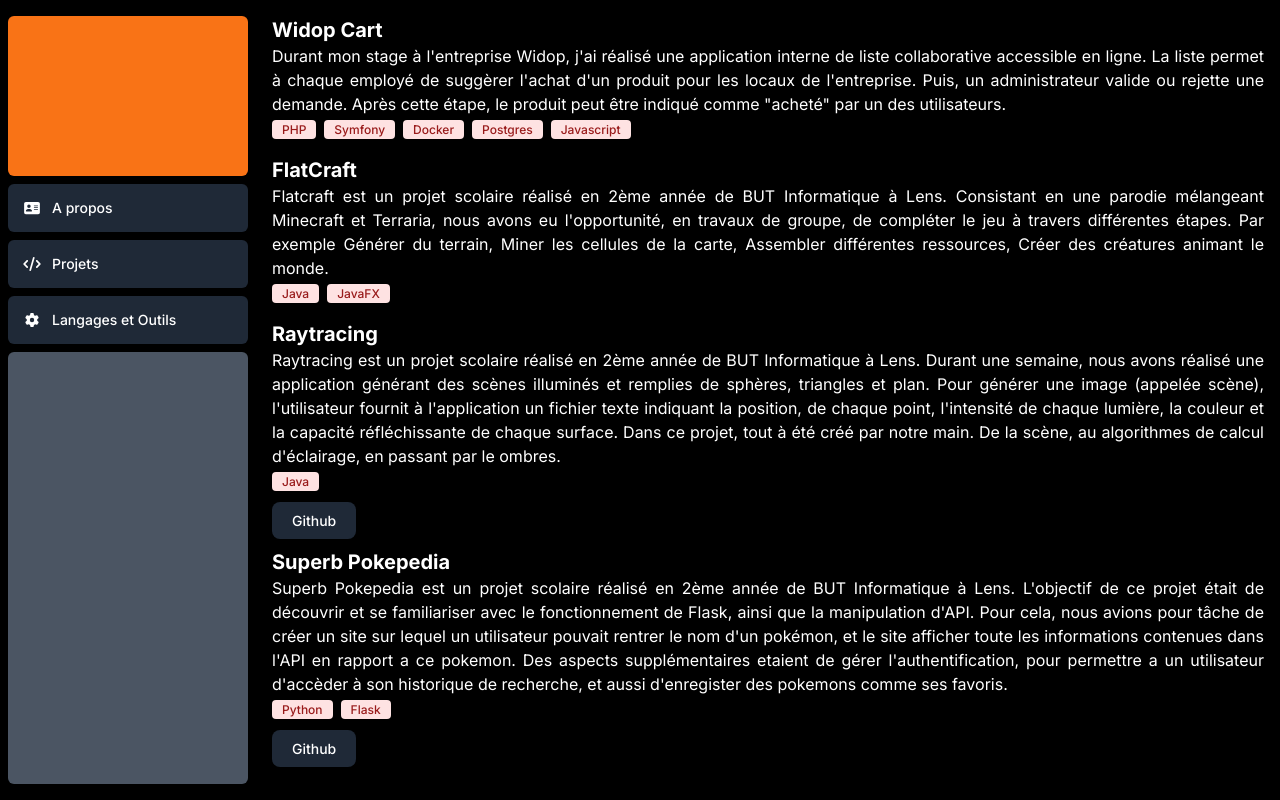
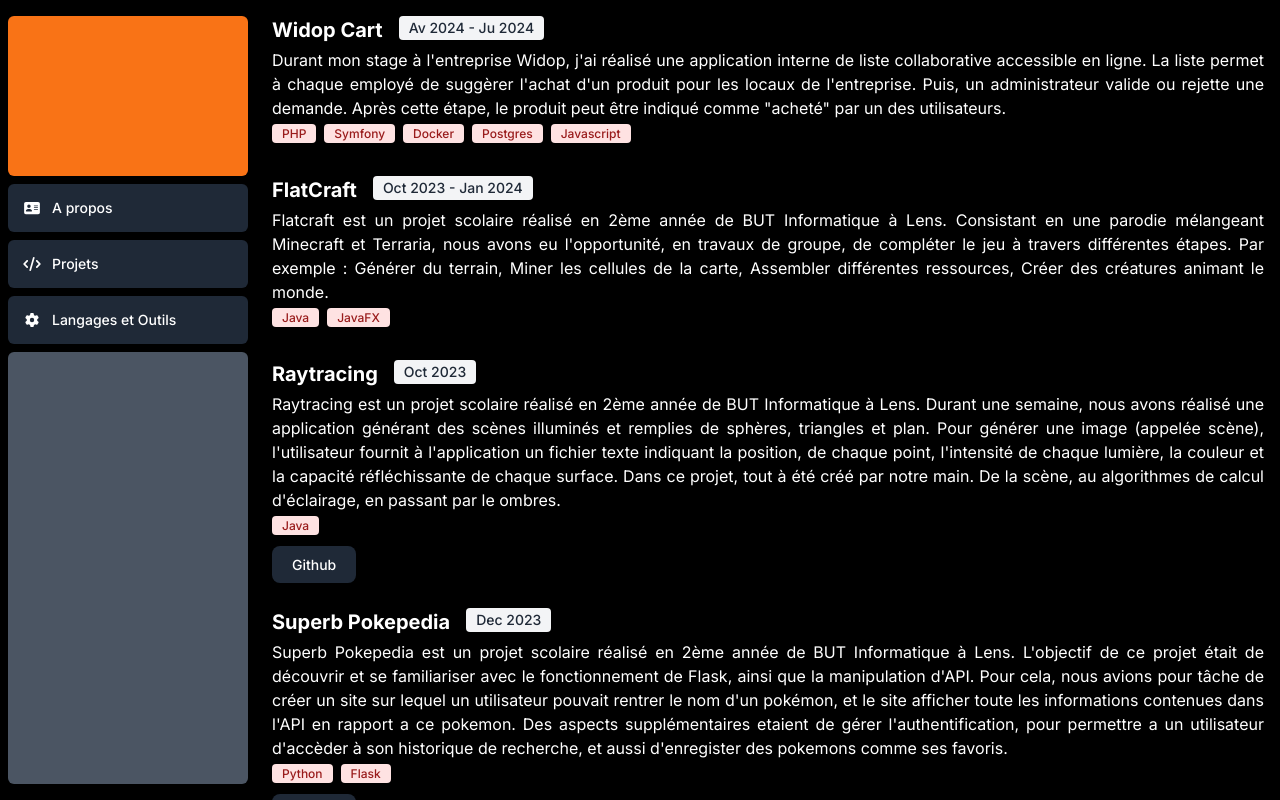
Before and after one commit to TimeoQUEHEN/nextjs-portfolio, a Next.js app: page /dashboard/projects in a window 1280 px wide. Built offline with nearby package versions, Linux system fonts and the light colour scheme; a web font is replaced by a local one.

Commit message:
small changes + start of tools

```diff
--- a/app/dashboard/projects/page.tsx
+++ b/app/dashboard/projects/page.tsx
@@ -8,7 +8,7 @@
         description: 'Durant mon stage à l\'entreprise Widop, j\'ai réalisé une application interne de liste collaborative accessible en ligne. ' +
             'La liste permet à chaque employé de suggèrer l\'achat d\'un produit pour les locaux de l\'entreprise. Puis, un administrateur valide ou rejette une demande. ' +
             'Après cette étape, le produit peut être indiqué comme "acheté" par un des utilisateurs.',
-        date: 'avril 2024 - juin 2024',
+        date: 'Av 2024 - Ju 2024',
         language: ["PHP",'Symfony','Docker','Postgres','Javascript'],
         repo: null,
         images : ["",""]
@@ -17,9 +17,9 @@
         title: 'FlatCraft',
         description: 'Flatcraft est un projet scolaire réalisé en 2ème année de BUT Informatique à Lens.\n' +
             'Consistant en une parodie mélangeant Minecraft et Terraria, nous avons eu l\'opportunité, en travaux de groupe, de compléter le jeu à travers différentes étapes.\n' +
-            '\n Par exemple \n' +
+            ' Par exemple : ' +
             'Générer du terrain, Miner les cellules de la carte, Assembler différentes ressources, Créer des créatures animant le monde.',
-        date: 'octobre 2023 - janvier 2024',
+        date: 'Oct 2023 - Jan 2024',
         language: ['Java', 'JavaFX'],
         repo: null,
         images : ["",""]
@@ -33,7 +33,7 @@
             ' l\'intensité de chaque lumière, la couleur et la capacité réfléchissante de chaque surface.\n' +
             '\n' +
             'Dans ce projet, tout à été créé par notre main. De la scène, au algorithmes de calcul d\'éclairage, en passant par le ombres.',
-        date: 'octobre 2023',
+        date: 'Oct 2023',
         language: ['Java'],
         repo: "https://github.com/TimeoQUEHEN/raytracing",
         images : ["",""]
@@ -44,7 +44,7 @@
             "L'objectif de ce projet était de découvrir et se familiariser avec le fonctionnement de Flask, ainsi que la manipulation d'API. " +
             "Pour cela, nous avions pour tâche de créer un site sur lequel un utilisateur pouvait rentrer le nom d'un pokémon, et le site afficher toute les informations contenues dans l'API en rapport a ce pokemon. " +
             "Des aspects supplémentaires etaient de gérer l'authentification, pour permettre a un utilisateur d'accèder à son historique de recherche, et aussi d'enregister des pokemons comme ses favoris.",
-        date: 'décembre 2023',
+        date: 'Dec 2023',
         language: ['Python','Flask'],
         repo: "https://github.com/TimeoQUEHEN/superbPokePedia",
         images : ["",""]
@@ -56,16 +56,21 @@
         <>
             {projects.map((project) => {
                 return (
-                    <div className={"mb-4"} key={project.title}>
+                    <div className={"mb-8"} key={project.title}>
 
-                        <h3 className={"font-bold text-xl"}>{project.title}</h3>
+                        <div className={"flex gap-4"}>
+                            <h3 className={"font-bold text-xl"}>{project.title}</h3>
+                            <span
+                                className="bg-gray-100 text-gray-800 text-sm font-medium mb-2 px-2.5 py-0.5 rounded dark:bg-gray-700 dark:text-gray-300"> {project.date} </span>
+                        </div>
 
                         <p className={"text-justify"}>{project.description}</p>
 
                         <div className={"mb-4"}>
                             {project.language.map((lang) => {
-                                return(
-                                    <span key={lang} className="bg-red-100 text-red-800 text-xs font-medium me-2 px-2.5 py-0.5 rounded dark:bg-red-900 dark:text-red-300">
+                                return (
+                                    <span key={lang}
+                                          className="bg-red-100 text-red-800 text-xs font-medium me-2 px-2.5 py-0.5 rounded dark:bg-red-900 dark:text-red-300">
                                         {lang}
                                     </span>
                                 )
@@ -76,9 +81,9 @@
                             key={project.title}
                             href={project.repo !== null ? project.repo : ""}
                             target={"_blank"}
-                            className={clsx("text-white bg-gray-800 hover:bg-gray-900 focus:outline-none focus:ring-4 focus:ring-gray-300 font-medium rounded-lg text-sm px-5 py-2.5 mb-2 dark:bg-gray-800 dark:hover:bg-gray-700 dark:focus:ring-gray-700 dark:border-gray-700",{
+                            className={clsx("text-white bg-gray-800 hover:bg-gray-900 focus:outline-none focus:ring-4 focus:ring-gray-300 font-medium rounded-lg text-sm px-5 py-2.5 mb-2 dark:bg-gray-800 dark:hover:bg-gray-700 dark:focus:ring-gray-700 dark:border-gray-700", {
                                 'hidden': null === project.repo,
-                            }) }>Github</Link>
+                            })}>Github</Link>
                     </div>
                 );
             })}
--- a/app/dashboard/tools/page.tsx
+++ b/app/dashboard/tools/page.tsx
@@ -1,3 +1,63 @@
+import {type} from "node:os";
+import React from "react";
+
 export default function Page() {
-    return <p>Invoices Page</p>;
+
+    type ToolI = {
+        image :String | null,
+        name :String
+    }
+
+    const languages : ToolI[] = [
+        {image : null ,name : "Python"},
+        {image : null ,name : "PHP"},
+        {image : null ,name : "Java"},
+        {image : null ,name : "TypeScript"},
+        {image : null ,name : "LUA"},
+    ]
+
+    const frameworks : ToolI[] = [
+        {image : "/flamingo.png" ,name : "Flask"},
+        {image : null ,name : "Laravel"},
+        {image : null ,name : "Symfony"},
+        {image : null ,name : "React"},
+    ]
+
+    const sql : ToolI[] = [
+        {image : null ,name : "Postgres"},
+        {image : null ,name : "MySQL"},
+        {image : null ,name : "MongoDB"},
+        {image : null ,name : "Neo4J"},
+    ]
+
+    return (
+        <div>
+
+            <ul className={"flex flex-wrap gap-4 justify-center w-full"}>
+                {languages.map((lang) => (
+                    <li key={lang.name.toString()} className={"decoration-0"}>
+                        <img src={lang.image?.toString()} alt={"logo de" + lang.name} width={150}
+                             height={150}/>
+                        <h3 className={"text-center"}>{lang.name}</h3>
+                    </li>
+                ))}
+            </ul>
+
+            <div className={"flex justify-center"}>
+                <hr className="h-px w-3/4 my-8 bg-gray-200 border-0 dark:bg-gray-700"/>
+            </div>
+
+            <ul className={"flex flex-wrap gap-4 justify-center w-full"}>
+            {frameworks.map((framework) => (
+                    <li key={framework.name.toString()} className={"decoration-0"}>
+                        <img src={framework.image?.toString()} alt={"logo de" + framework.name} width={150}
+                             height={150}/>
+                        <h3 className={"text-center"}>{framework.name}</h3>
+                    </li>
+                ))}
+            </ul>
+
+        </div>
+    );
+
 }
--- a/app/ui/global.css
+++ b/app/ui/global.css
@@ -7,7 +7,7 @@
 }
 
 .gradient {
-  background: linear-gradient(90deg, rgba(2,0,36,1) 0%, rgba(9,22,121,1) 30%, rgba(253,0,255,1) 100%);
+  background: linear-gradient(90deg, #020024 0%, #091679 30%, #fd00ff 100%);
 }
 
 input[type='number'] {
```
